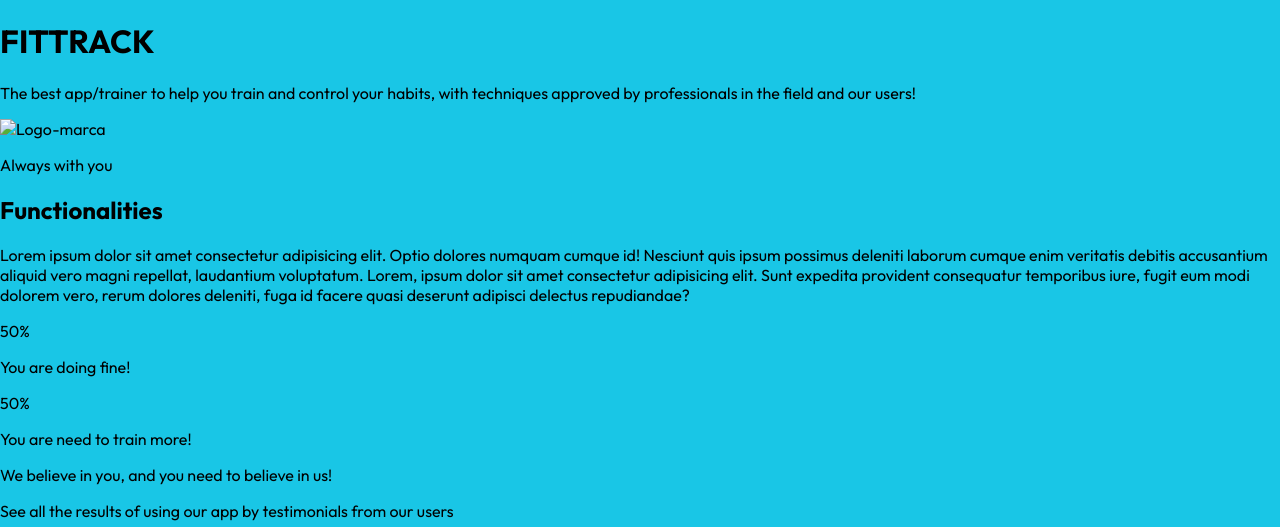
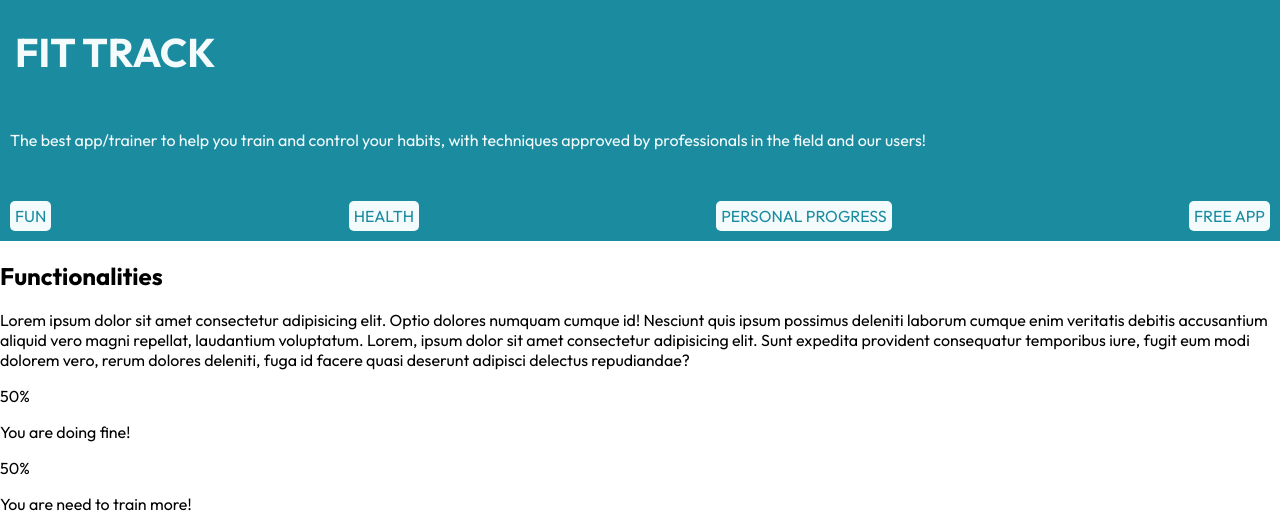
Before and after one commit to Fellipe-Barradas/FitTrack-landing-page, a website: page public/index.html in a window 1280 px wide. Shown: the top 527 px of the page. Drawn offline with Linux system fonts and the light colour scheme.

Commit message:
Estilizado Header

```diff
--- a/SCSS/base/_base.scss
+++ b/SCSS/base/_base.scss
@@ -4,6 +4,5 @@
 body{
     padding: 0px;
     margin: 0px;
-    background-color: variables.$primary-color;
     font-family: 'Outfit', sans-serif;
 }
--- a/SCSS/layout/_header.scss
+++ b/SCSS/layout/_header.scss
@@ -0,0 +1,36 @@
+@use '../variables';
+#header{
+    color: variables.$text-color;
+    background-color: variables.$secondary-color;
+    display: flex;
+    flex-direction: column;
+}
+#header .title{
+    font-family: variables.$font-primary;
+    width: 100%;
+    margin-left: 15px;
+    font-size: 2.5rem;
+}
+.subtitle{
+    padding: 10px;
+}
+header ul{
+    list-style-type: none;
+    display: flex;
+    flex-wrap: wrap;
+    margin: 0px;
+    padding: 10px;
+    justify-content: space-between;
+}
+header ul li{
+    cursor: pointer;
+    padding: 5px;
+    color: variables.$secondary-color;
+    background-color: variables.$text-color;
+    border-radius: 5px;
+    transition: 300ms;
+    margin-top:15px;
+    &:hover{
+        background-color: lighten(variables.$secondary-color, 20%);
+    }
+}
--- a/SCSS/variables.scss
+++ b/SCSS/variables.scss
@@ -1,5 +1,5 @@
-$primary-color: #19C6E6;
-$secondary-color: #24E361;
-$text-color:#19E620;
+$primary-color: #17bedb;
+$secondary-color: #1b8ca0;
+$text-color:#f4fbfc;
 $font-primary: 'Outfit', sans-serif;
 $font-secondary:  'Noto Sans Display', sans-serif;
--- a/public/index.html
+++ b/public/index.html
@@ -17,16 +17,16 @@
 </head>
 <body>
     <header id="header">
-        <div>
-          <h1>FITTRACK</h1>
-          <p>The best app/trainer to help you train and control your habits, with techniques approved by professionals in the field and our users!</p>
-        </div>
-        <div>
-          <img src="#" alt="Logo-marca">
-          <p>Always with you</p>
-        </div>
+          <h1 class="title">FIT TRACK</h1>
+          <p class="subtitle">The best app/trainer to help you train and control your habits, with techniques approved by professionals in the field and our users!</p>
+          <ul>
+            <li>FUN</li>
+            <li>HEALTH</li>
+            <li>PERSONAL PROGRESS</li>
+            <li>FREE APP</li>
+          </ul>
     </header>
-    <section id="section">
+    <section class="functions-section">
         <h1>Functionalities</h1>
         <p>Lorem ipsum dolor sit amet consectetur adipisicing elit. Optio dolores numquam cumque id! Nesciunt quis ipsum possimus deleniti laborum cumque enim veritatis debitis accusantium aliquid vero magni repellat, laudantium voluptatum. Lorem, ipsum dolor sit amet consectetur adipisicing elit. Sunt expedita provident consequatur temporibus iure, fugit eum modi dolorem vero, rerum dolores deleniti, fuga id facere quasi deserunt adipisci delectus repudiandae?</p>
         <div class="progress-circle"><p>50%</p><p>You are doing fine!</p></div>
```
Also changed, not shown: CSS/style.css.
